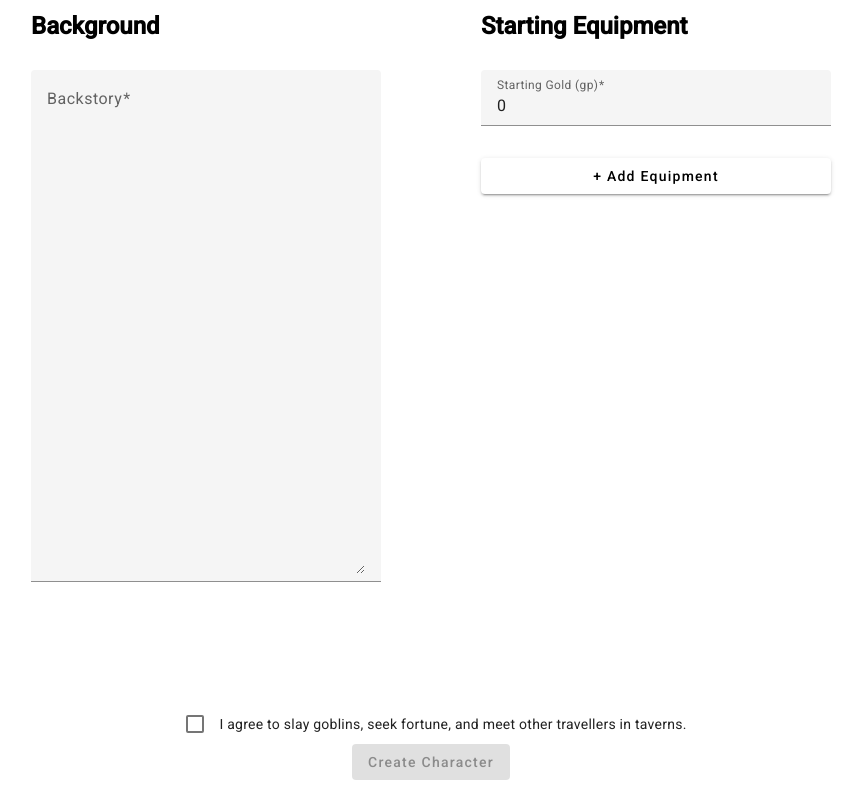
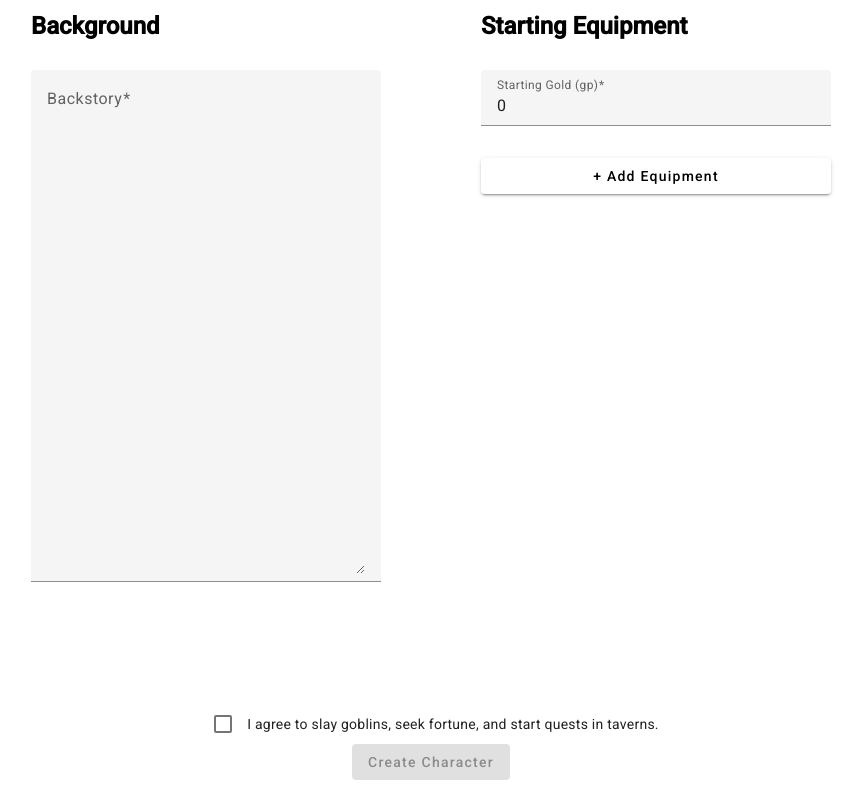
Before and after one commit to coreybigboi/adventurerCreator, an Angular app: page /create in a window 1280 px wide. Shown: the part 1124-1924 px from the top of the page, without its empty margins (209-1072 px from the left). Built offline with nearby package versions, Linux system fonts and the light colour scheme.

Commit message:
adds learning

```diff
--- a/src/app/pages/about/about.component.html
+++ b/src/app/pages/about/about.component.html
@@ -1,5 +1,6 @@
 <div class="about-page-container">
   <h1>About this Project 📝</h1>
+  <img src="assets/learning.gif" height="200px" width="200px" alt="gif of learning">
   <p>I developed this site as a learning exercise for Angular's reactive forms.</p>
   <p>You can find the source code <a href="https://github.com/coreybigboi/adventurerCreator">here</a>.</p>
 </div>
--- a/src/app/pages/create-adventurer/create-adventurer.component.html
+++ b/src/app/pages/create-adventurer/create-adventurer.component.html
@@ -55,7 +55,7 @@
         </div>
       </div>
     </div>
-    <mat-checkbox formControlName="agreesTermsControl" color="primary" name="agreesTerms">I agree to slay goblins, seek fortune, and meet other travellers in taverns.</mat-checkbox>
+    <mat-checkbox formControlName="agreesTermsControl" color="primary" name="agreesTerms">I agree to slay goblins, seek fortune, and start quests in taverns.</mat-checkbox>
     <button mat-raised-button color="primary" type="submit" [disabled]="!characterform.valid">Create Character</button>
   </form>
 </div>
--- a/src/app/pages/details/details.component.html
+++ b/src/app/pages/details/details.component.html
@@ -1,6 +1,6 @@
 <div class="details-page-container">
   <h1>Huzzah! Character creation completed 🎉</h1>
-  <img src="assets/knight-dance.gif" height="200" width="200">
+  <img src="assets/knight-dance.gif" height="200" width="200" alt="A knight dancing.">
   <h2>Your Adventurer</h2>
   <app-adventurer-card [adventurer]="adventurer"></app-adventurer-card>
   <button mat-raised-button color="primary" (click)="goHome()">Back to Home</button>
```
Also changed, not shown: src/assets/learning.gif (added).
